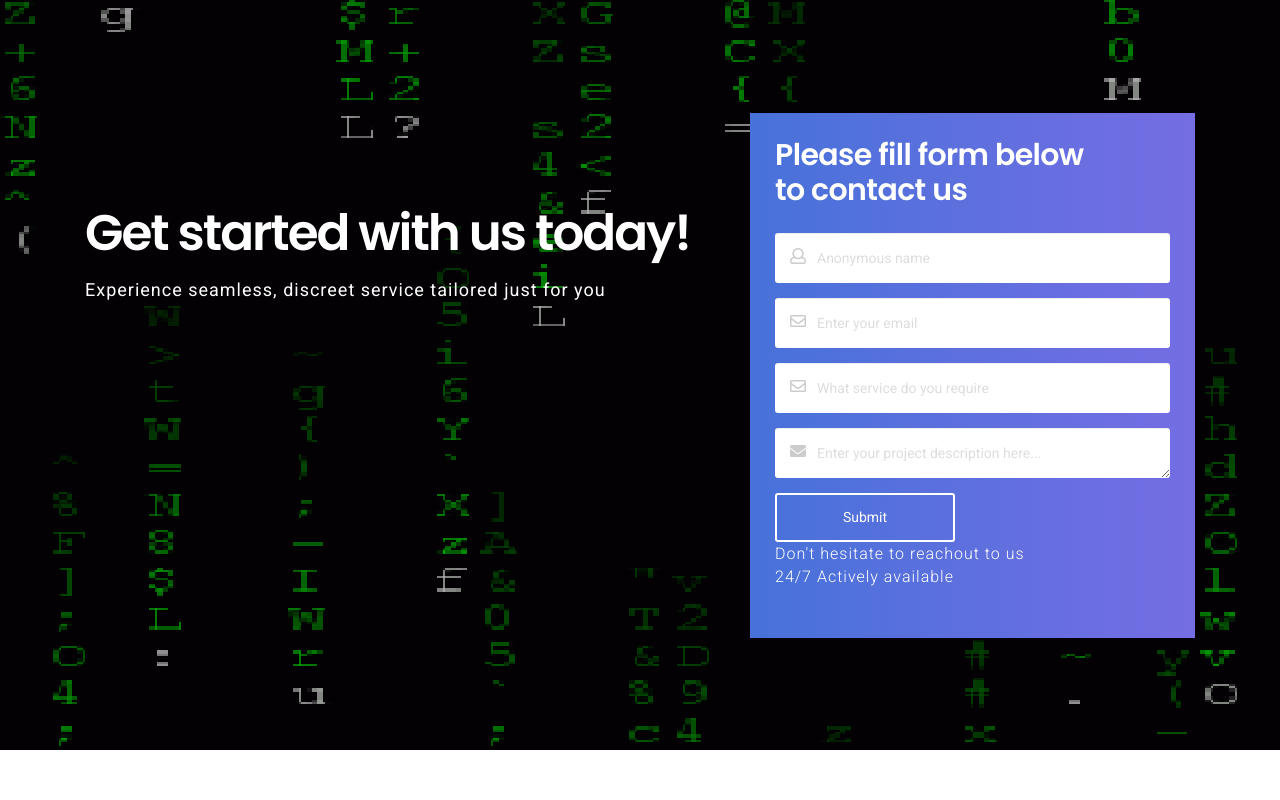
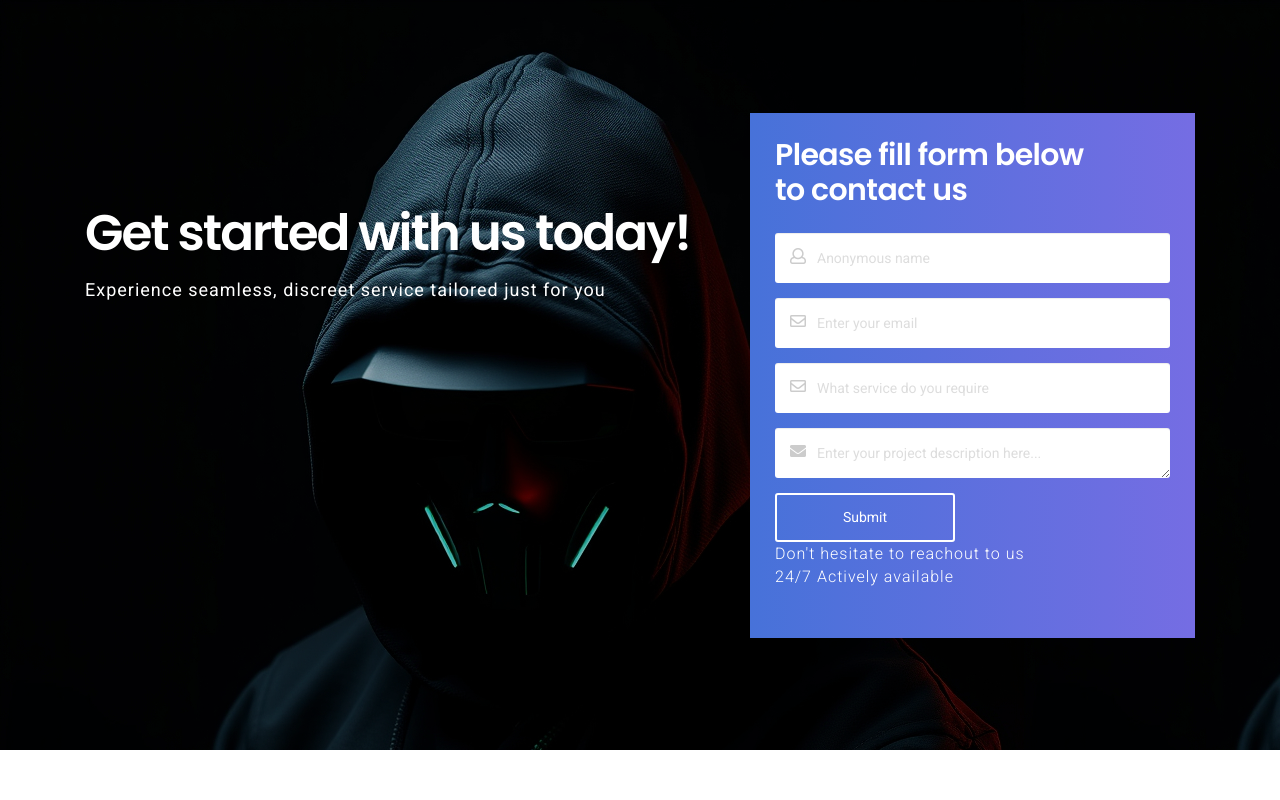
Before and after one commit to doossal81/deephub, a PHP site: page / in a window 1280 px wide. Run offline with PHP 8.4, Linux system fonts and the light colour scheme; some libraries are stand-ins or nearby versions.

Commit message:
Update style.css

```diff
--- a/css/style.css
+++ b/css/style.css
@@ -655,7 +655,7 @@ button,
   z-index: -1;
 }
 .herobanner {
-  background-image: url(../img/NvN.gif);
+  background-image: url(../img/backgroundimage.jpg);
   background-position: 0 0;
   height: 750px;
 }
```
